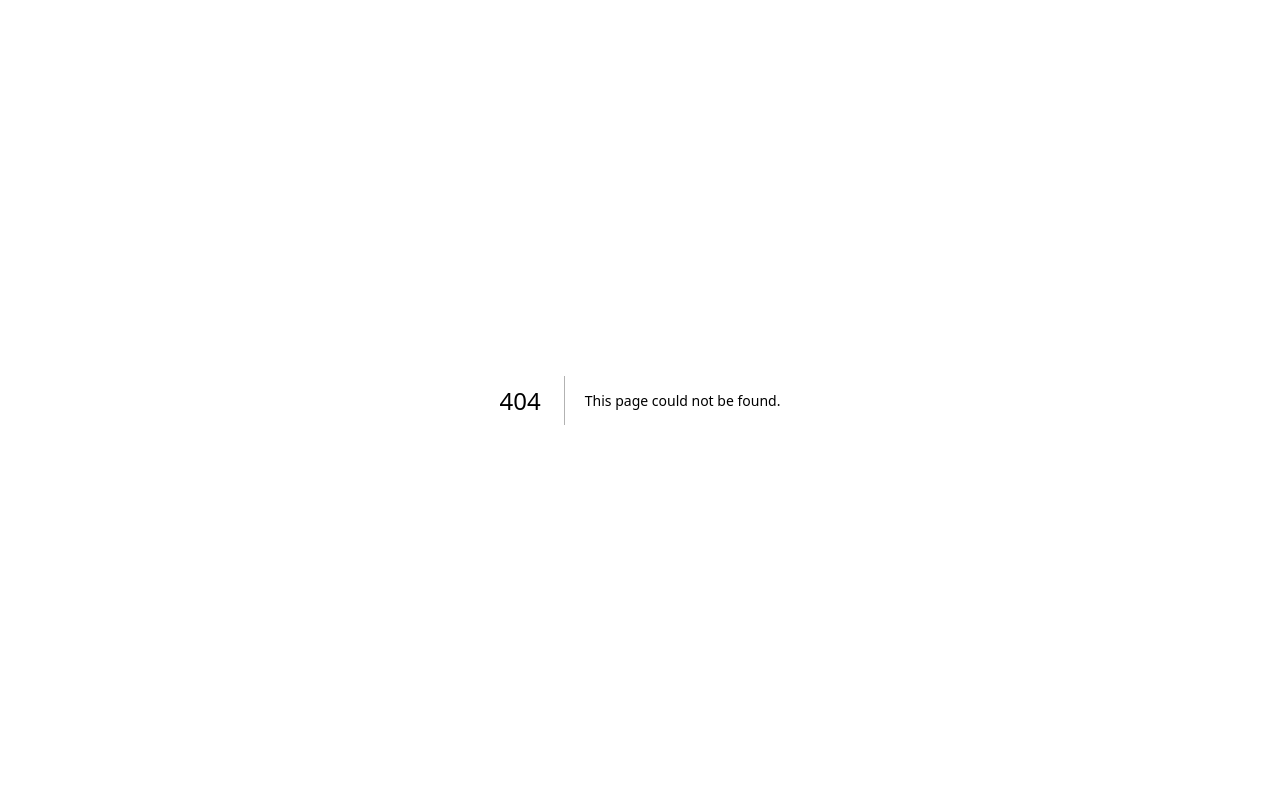
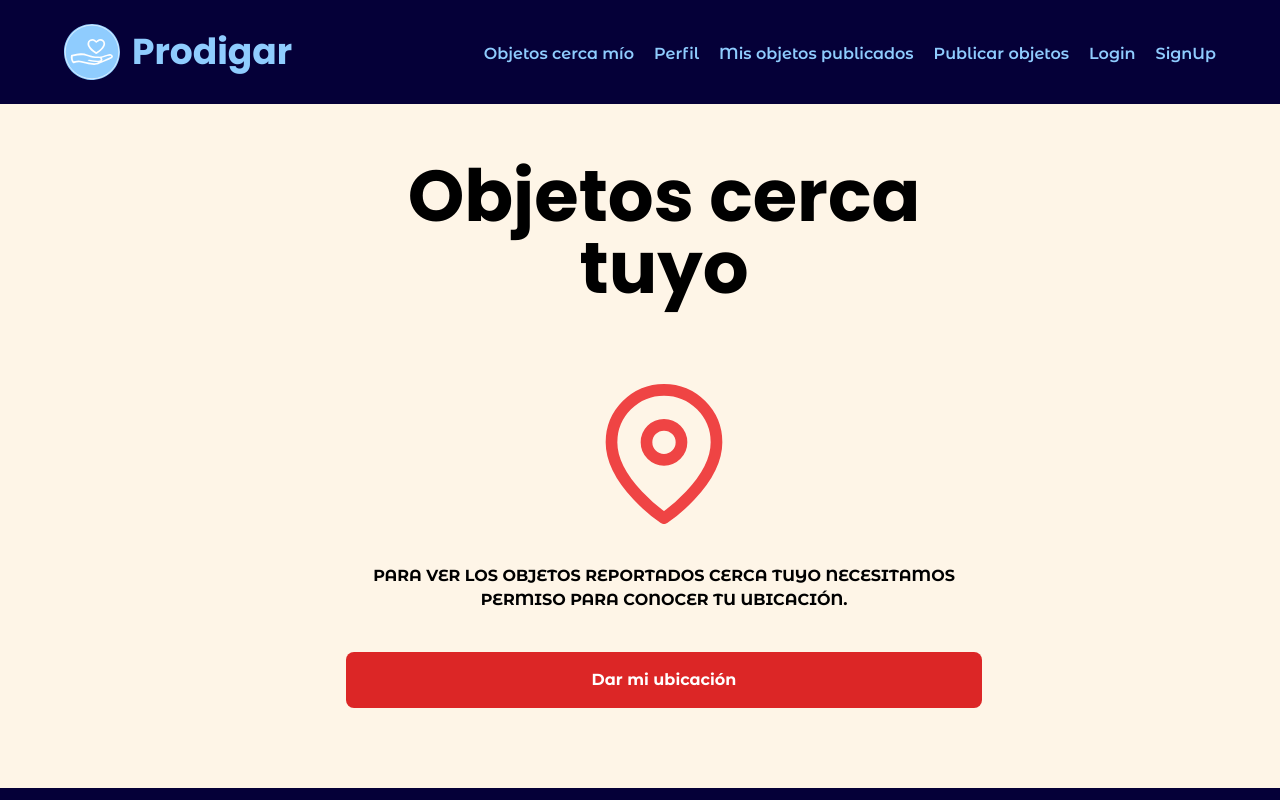
Before and after one commit to ayrton08/prodigar, a Next.js app: page /objects-near-me in a window 1280 px wide. Before the commit this address had no page. Shown: the top 800 px of the page. Built offline with nearby package versions, Linux system fonts and the light colour scheme.

Commit message:
mockup page objetos cerca mio, card y test header routes

```diff
--- a/components/ObjectCard.tsx
+++ b/components/ObjectCard.tsx
@@ -1,7 +1,8 @@
 import { useRouter } from "next/router";
-import { Body, BodyBold, Large, LargeBold, Subtitle } from "ui/typography";
+import { Body, BodyBold, LargeBold } from "ui/typography";
 import { Edit } from "ui/icons";
-// import { useObjectData } from "hooks";
+import { useState } from "react";
+import { PostNearMeForm } from "./ObjectsNearMeForm";
 
 type propsObjectCard = {
   img: string;
@@ -15,6 +16,11 @@ type propsObjectCard = {
 
 export const ObjectCard = (props: propsObjectCard) => {
   const router = useRouter();
+  const [modalOn, setModalOn] = useState(false);
+
+  const clicked = () => {
+    setModalOn(true);
+  };
   // const [petData, setPetData] = useObjectData();
   const {
     img,
@@ -27,9 +33,13 @@ export const ObjectCard = (props: propsObjectCard) => {
   } = props;
 
   return (
-    <div className="shadow-xl rounded-xl md:w-72 hover:border-4 hover:border-ligth-blue">
+    <div className="shadow-xl rounded-xl hover:shadow-2xl hover:shadow-custom-blue md:w-72">
       <div>
-        <img src={img} alt="object" className="h-[250px] w-[100%] object-cover rounded-md hover:bg-sky-700"/>
+        <img
+          src={img}
+          alt="object"
+          className="h-[250px] w-[100%] object-cover rounded-md hover:bg-sky-700"
+        />
       </div>
 
       <div className="flex justify-between items-center p-5">
@@ -37,14 +47,29 @@ export const ObjectCard = (props: propsObjectCard) => {
           <LargeBold color="">{name}</LargeBold>
           <Body>{location}</Body>
           <span className="">
-            <BodyBold color={state == "Disponible" ? "text-green-600" : "text-red-500"}>{state}</BodyBold>
+            <BodyBold
+              color={state == "Disponible" ? "text-green-600" : "text-red-500"}
+            >
+              {state}
+            </BodyBold>
           </span>
         </div>
 
         {router.asPath == "/my-post" ? (
           <Edit size={"w-7 h-7"} color="stroke-red-500" />
         ) : (
-          ""
+          <>
+            <div className="grid">
+              <a
+                className="text-color-link underline font-bold text-center max-w-[120px] hover:text-red-400"
+                onClick={clicked}
+              >
+                BRINDAR INFORMACIÓN
+              </a>
+
+              {modalOn && <PostNearMeForm setModalOn={setModalOn} />}
+            </div>
+          </>
         )}
       </div>
     </div>
--- /dev/null
+++ b/components/ObjectsNearMe.tsx
@@ -0,0 +1,91 @@
+import { Location } from "@/ui/icons";
+import { Loader } from "@/ui/loaders";
+import { useState } from "react";
+import { DeleteButton } from "ui/buttons";
+import { BodyBold, Title } from "ui/typography";
+import { ObjectCard } from "./ObjectCard";
+
+export const PostNearMe = () => {
+  const [loader, setLoader] = useState(false);
+  // solo para prueba
+  const [location, setLocation] = useState() as any;
+  console.log(location);
+  // Le pedimos la ubicación al usuario
+  const handleClick = () => {
+    setLoader(true);
+    navigator.geolocation.getCurrentPosition(async (geolocation) => {
+      const lat = geolocation.coords.latitude;
+      const lng = geolocation.coords.longitude;
+      setLocation({ lat, lng });
+
+      if (lat && lng) {
+        setTimeout(() => {
+          setLoader(false);
+        }, 900);
+      }
+
+      // const response = await lostPetsNearby(lat, lng);
+
+      // if (response) {
+      //   // setRes(response);
+      //   setLoader(false);
+      // }
+    });
+  };
+
+  return (
+    <section className="min-h-[50vh] px-8 pt-10 md:pt-0 flex flex-col gap-12 center md:gap-20 md:w-[700px] md:grid md:col-[none] md:min-h-[50vh] ">
+      <Title align="center md:text-4xl">Objetos cerca tuyo</Title>
+
+      {location ? (
+        <div className="grid md:grid-cols-2 gap-10">
+          <ObjectCard
+            img="https://res.cloudinary.com/apx-school/image/upload/v1672695885/sillamadrid_z269xh.jpg"
+            location={"Mendoza"}
+            name={"Silla Madrid"}
+            state={"Disponible"}
+          />
+          <ObjectCard
+            img="https://res.cloudinary.com/apx-school/image/upload/v1672696036/lamparakelly_ki7mxd.jpg"
+            location={"Mendoza"}
+            name={"Silla Madrid"}
+            state={"Disponible"}
+          />
+          <ObjectCard
+            img="https://res.cloudinary.com/apx-school/image/upload/v1672696001/sillaikrone_vun1pd.jpg"
+            location={"Mendoza"}
+            name={"Silla Madrid"}
+            state={"Disponible"}
+          />
+          <ObjectCard
+            img="https://res.cloudinary.com/apx-school/image/upload/v1672695524/estanteria_ja3qaj.jpg"
+            location={"Mendoza"}
+            name={"Silla Madrid"}
+            state={"Disponible"}
+          />
+          <ObjectCard
+            img="https://res.cloudinary.com/apx-school/image/upload/v1672694213/estanteriasamari_cx9umu.jpg"
+            location={"Mendoza"}
+            name={"Silla Madrid"}
+            state={"Disponible"}
+          />
+        </div>
+      ) : (
+        <div className="flex flex-col gap-6 md:gap-10 text-center items-center">
+          <Location
+            size={"w-[90px] h-[90px] md:w-[140px] md:h-[140px]"}
+            color="stroke-red-500"
+          />
+          <BodyBold>
+            PARA VER LOS OBJETOS REPORTADOS CERCA TUYO NECESITAMOS PERMISO PARA
+            CONOCER TU UBICACIÓN.
+          </BodyBold>
+
+          <DeleteButton onClick={handleClick}>
+            {loader ? <Loader /> : "Dar mi ubicación"}
+          </DeleteButton>
+        </div>
+      )}
+    </section>
+  );
+};
--- /dev/null
+++ b/components/ObjectsNearMeForm.tsx
@@ -0,0 +1,105 @@
+import { MainButton } from "ui/buttons";
+import { useRouter } from "next/router";
+import { InputText } from "ui/text-field";
+import { Form, Formik } from "formik";
+import * as yup from "yup";
+import { X } from "@/ui/icons";
+
+interface InitialValues {
+  fullname: string;
+  email: string;
+  message: string;
+  phone: number;
+}
+
+const initialValues = {
+  fullname: "",
+  email: "",
+  message: "",
+  phone: Number(""),
+};
+
+const isRequired = "Campo obligatorio";
+const schema = yup.object({
+  fullname: yup.string().required(isRequired),
+  email: yup.string().required(isRequired).email(),
+  phone: yup.number().required(isRequired),
+  message: yup.string(),
+});
+
+export const PostNearMeForm = ({ setModalOn }: any) => {
+  const router = useRouter();
+
+  const handleSubmit = async (values: InitialValues) => {
+    // const emailValue = e.target.email.value;
+    // setEmail(emailValue);
+    console.log(values);
+    setModalOn(false);
+  };
+
+  return (
+    <div className="fixed inset-0 z-50 opacity-95 bg-gray-700 ">
+      <div className="flex h-screen justify-center items-center md:w-[650px] md:mx-auto">
+        <div className="flex flex-col gap-7 bg-white py-12 px-7 border-4 border-sky-500 rounded-xl w-11/12 ">
+          <div
+            className="grid justify-end gap-3"
+            onClick={() => setModalOn(false)}
+          >
+            <X
+              size={"w-12 h-12 "}
+              color="text-ligth-blue"
+              hover={"hover:bg-custom-blue"}
+            />
+          </div>
+
+          <Formik
+            initialValues={initialValues}
+            onSubmit={async (values) => handleSubmit(values)}
+            validationSchema={schema}
+          >
+            {({ values, handleChange, handleSubmit }) => (
+              <Form className="flex flex-col gap-4" onSubmit={handleSubmit}>
+                <InputText
+                  name="fullname"
+                  label="Fullname"
+                  id="fullname"
+                  md="md:text-lg"
+                  onChange={handleChange}
+                />
+
+                <InputText
+                  name="email"
+                  label="Email"
+                  id="email"
+                  type="email"
+                  md="md:text-lg"
+                  onChange={handleChange}
+                />
+
+                <InputText
+                  name="phone"
+                  label="Phone"
+                  id="phone"
+                  type="number"
+                  md="md:text-lg"
+                  onChange={handleChange}
+                />
+
+                <InputText
+                  name="message"
+                  label="Message"
+                  id="message"
+                  type="text"
+                  md="md:text-lg"
+                  onChange={handleChange}
+                />
+
+                <MainButton type="submit">Continuar</MainButton>
+              </Form>
+            )}
+          </Formik>
+        </div>
+      </div>
+    </div>
+  );
+};
--- /dev/null
+++ b/pages/objects-near-me/index.tsx
@@ -0,0 +1,17 @@
+import type { NextPage } from "next";
+import Head from "next/head";
+import { Layout } from "ui/layout";
+import { PostNearMe } from "@/components/ObjectsNearMe";
+
+const PostNearMePage: NextPage = () => {
+  return (
+    <Layout>
+      <Head>
+        <title>Objetos cerca mío - Prodigar</title>
+      </Head>
+      <PostNearMe />
+    </Layout>
+  );
+};
+
+export default PostNearMePage;
--- a/tailwind.config.js
+++ b/tailwind.config.js
@@ -14,7 +14,8 @@ module.exports = {
 			},
 			colors: {
 				"custom-blue": "rgb(5, 0, 56)",
-				"ligth-blue": "#8fccfe"
+				"ligth-blue": "#8fccfe",
+				"color-link": "#40AFFF"
 			}
 		},
 	},
--- a/ui/header/index.tsx
+++ b/ui/header/index.tsx
@@ -23,23 +23,33 @@ export const Header = () => {
 
       <nav className={`links ${menuOpen ? "active" : ""}`}>
         <Large>
-          <Link href="#aboutUs" onClick={handleClick}>
-            Quiénes somos
+          <Link href="/objects-near-me" onClick={handleClick}>
+            Objetos cerca mío
           </Link>
         </Large>
         <Large>
-          <Link href="#post" onClick={handleClick}>
-            Publica
+          <Link href="/profile" onClick={handleClick}>
+            Perfil
           </Link>
         </Large>
         <Large>
-          <Link href="#admin" onClick={handleClick}>
-            Administra
+          <Link href="/my-post" onClick={handleClick}>
+            Mis objetos publicados
           </Link>
         </Large>
         <Large>
-          <Link href="#location" onClick={handleClick}>
-            Ubica
+          <Link href="/post" onClick={handleClick}>
+            Publicar objetos
+          </Link>
+        </Large>
+        <Large>
+          <Link href="/login" onClick={handleClick}>
+            Login
+          </Link>
+        </Large>
+        <Large>
+          <Link href="/signup" onClick={handleClick}>
+            SignUp
           </Link>
         </Large>
       </nav>
--- a/ui/icons/index.tsx
+++ b/ui/icons/index.tsx
@@ -96,3 +96,39 @@ export const Edit = ({ size, hover, color }: any) => {
     </svg>
   );
 };
+
+export const Location = ({ size, hover, color }: any) => {
+  return (
+    <svg
+      xmlns="http://www.w3.org/2000/svg"
+      viewBox="0 0 24 24"
+      fill="none"
+      stroke="currentColor"
+      strokeWidth="2"
+      strokeLinecap="round"
+      strokeLinejoin="round"
+      className={`feather feather-map-pin ${size} ${hover} ${color}`}
+    >
+      <path d="M21 10c0 7-9 13-9 13s-9-6-9-13a9 9 0 0 1 18 0z"></path>
+      <circle cx="12" cy="10" r="3"></circle>
+    </svg>
+  );
+};
+
+export const X = ({ size, hover, color }: any) => {
+  return (
+    <svg
+      xmlns="http://www.w3.org/2000/svg"
+      viewBox="0 0 24 24"
+      fill="none"
+      stroke="currentColor"
+      strokeWidth="2"
+      strokeLinecap="round"
+      strokeLinejoin="round"
+      className={`feather feather-x ${size} ${hover} ${color}`}
+    >
+      <line x1="18" y1="6" x2="6" y2="18"></line>
+      <line x1="6" y1="6" x2="18" y2="18"></line>
+    </svg>
+  );
+};
```
